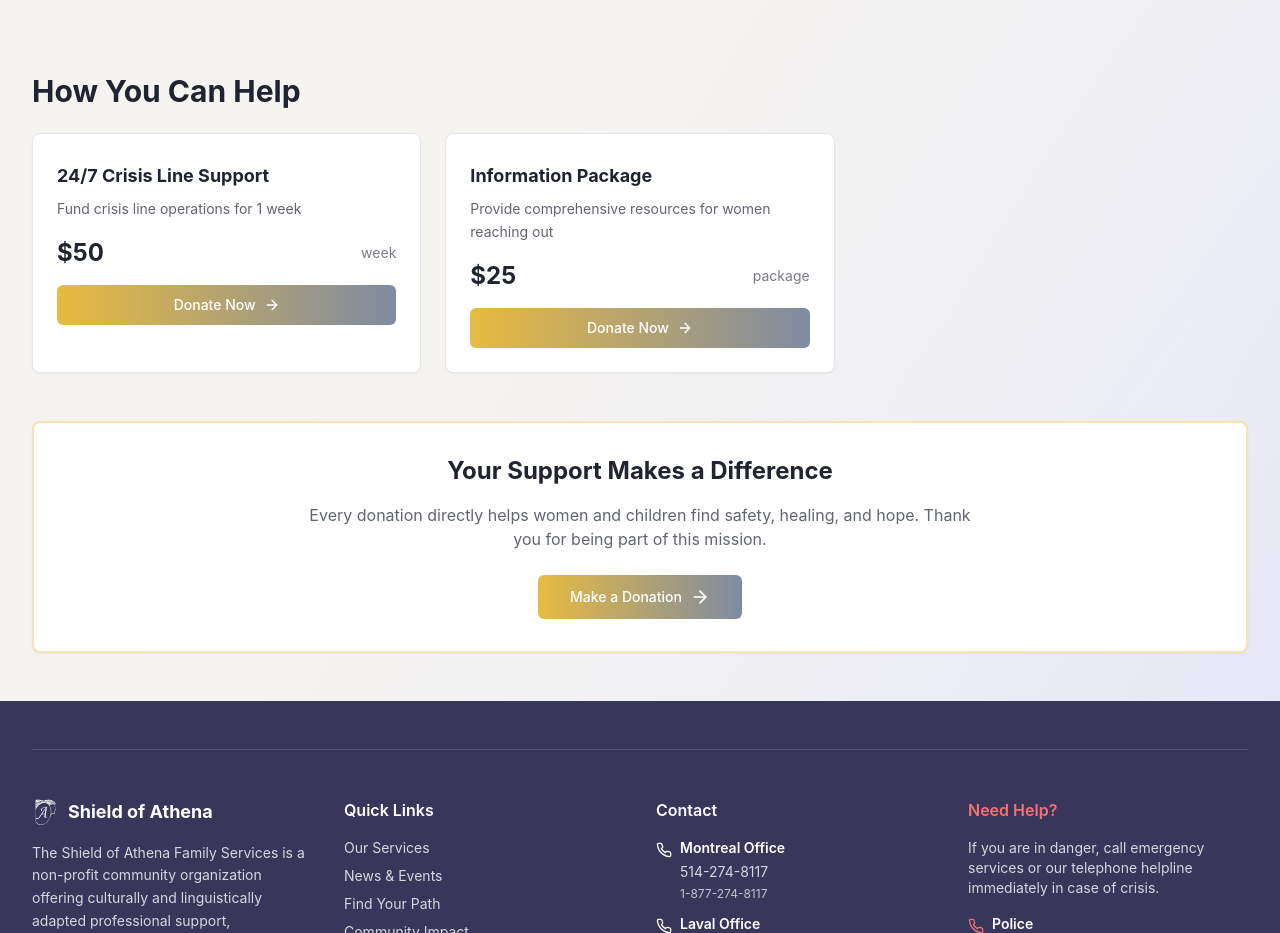
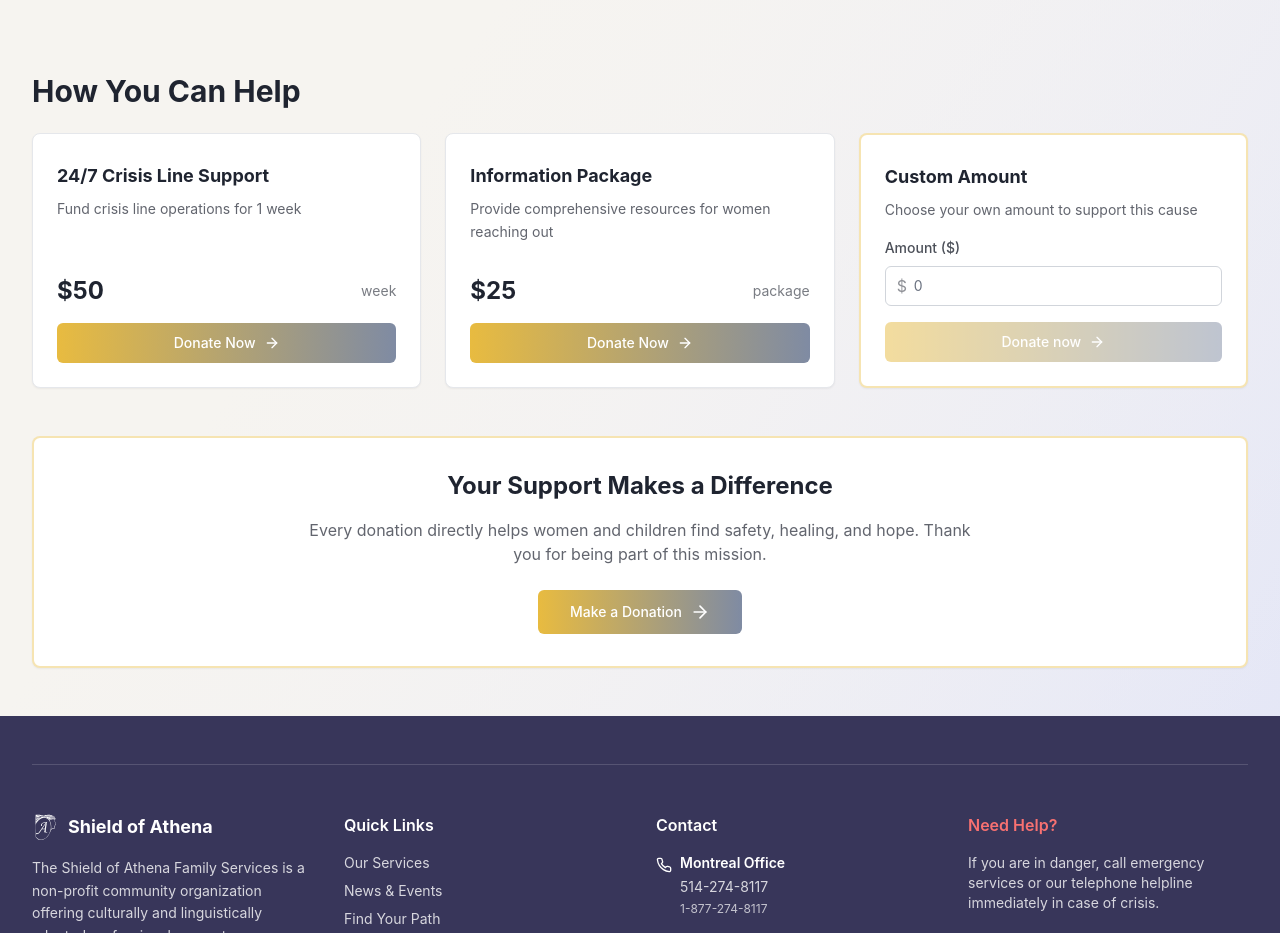
Before and after one commit to puganinithepug/Morgan-Stanley-Athena-Paths, a React (Create React App) app in the folder client/: page /path-results in a window 1280 px wide. Shown: the part 1180-2113 px from the top of the page. Built offline with nearby package versions, Linux system fonts and the light colour scheme; no server answers.

Commit message:
added custom amount card

```diff
--- a/client/src/pages/PathResults.jsx
+++ b/client/src/pages/PathResults.jsx
@@ -5,6 +5,7 @@ import { useAuth } from '../contexts/AuthContext';
 import dataService from '../services/dataService';
 import { Card, CardContent } from '../components/ui/Card';
 import { Button } from '../components/ui/Button';
+import { Input } from '../components/ui/Input';
 import { Phone, Heart, Home, ArrowRight, HandHeart } from 'lucide-react';
 import { motion } from 'framer-motion';
 import DonationSuccessModal from '../components/DonationSuccessModal';
@@ -58,6 +59,7 @@ export default function PathResults() {
   const [lastDonation, setLastDonation] = useState(null);
   const [pendingDonation, setPendingDonation] = useState(null); // { item, customAmount }
   const [donations, setDonations] = useState([]);
+  const [customAmount, setCustomAmount] = useState('');
 
   const config = PATH_CONFIG[path] || PATH_CONFIG.WISDOM;
   const Icon = config.icon;
@@ -321,11 +323,11 @@ export default function PathResults() {
                 transition={{ delay: idx * 0.1 }}
               >
                 <Card className="h-full hover:shadow-lg hover:-translate-y-1 transition-all">
-                  <CardContent className="pt-7 pb-6 px-6">
+                  <CardContent className="pt-7 pb-6 px-6 h-full flex flex-col">
                     <h3 className="font-bold text-lg text-foreground mb-2">
                       {language === 'fr' ? item.title_fr : item.title_en}
                     </h3>
-                    <p className="text-sm text-foreground/70 mb-4 leading-relaxed">
+                    <p className="text-sm text-foreground/70 mb-4 leading-relaxed flex-grow">
                       {language === 'fr'
                         ? item.description_fr
                         : item.description_en}
@@ -340,7 +342,7 @@ export default function PathResults() {
                     </div>
                     <Button
                       onClick={() => handleDonate(item)}
-                      className={`w-full bg-gradient-to-r ${config.color} hover:brightness-110 hover:shadow-md text-white transition-all duration-200`}
+                      className={`w-full bg-gradient-to-r ${config.color} hover:brightness-110 hover:shadow-md text-white transition-all duration-200 mt-auto`}
                     >
                       {language === 'fr' ? 'Donner Maintenant' : 'Donate Now'}
                       <ArrowRight className="ml-2 w-4 h-4" />
@@ -349,6 +351,55 @@ export default function PathResults() {
                 </Card>
               </motion.div>
             ))}
+
+            {/* Custom Amount Card */}
+            <motion.div
+              initial={{ opacity: 0, y: 20 }}
+              animate={{ opacity: 1, y: 0 }}
+              transition={{ delay: impactItems.length * 0.1 }}
+            >
+              <Card className={`h-full ${config.bgColor} border-2 ${config.borderColor}`}>
+                <CardContent className="pt-7 pb-6 px-6 h-full flex flex-col">
+                  <h3 className="font-bold text-lg text-foreground mb-2">
+                    {language === 'fr' ? 'Montant Personnalisé' : 'Custom Amount'}
+                  </h3>
+                  <p className="text-sm text-foreground/70 mb-4 leading-relaxed flex-grow">
+                    {language === 'fr'
+                      ? 'Choisissez votre propre montant pour soutenir cette cause'
+                      : 'Choose your own amount to support this cause'}
+                  </p>
+                  <div className="mb-4">
+                    <label className="text-sm font-medium text-foreground/80 block mb-2">
+                      {language === 'fr' ? 'Montant ($)' : 'Amount ($)'}
+                    </label>
+                    <div className="relative">
+                      <span className="absolute left-3 top-1/2 -translate-y-1/2 text-foreground/50">$</span>
+                      <Input
+                        type="number"
+                        placeholder="0"
+                        value={customAmount}
+                        onChange={(e) => setCustomAmount(e.target.value)}
+                        className="pl-7 border-foreground/20 focus:border-primary focus:ring-primary/30"
+                        min="1"
+                      />
+                    </div>
+                  </div>
+                  <Button
+                    onClick={() => {
+                      if (customAmount && impactItems[0]) {
+                        handleDonate(impactItems[0], parseInt(customAmount));
+                        setCustomAmount('');
+                      }
+                    }}
+                    disabled={!customAmount || parseInt(customAmount) < 1}
+                    className={`w-full bg-gradient-to-r ${config.color} hover:brightness-110 hover:shadow-md text-white transition-all duration-200 mt-auto`}
+                  >
+                    {language === 'fr' ? 'Donner maintenant' : 'Donate now'}
+                    <ArrowRight className="ml-2 w-4 h-4" />
+                  </Button>
+                </CardContent>
+              </Card>
+            </motion.div>
           </div>
         </div>
 
```
